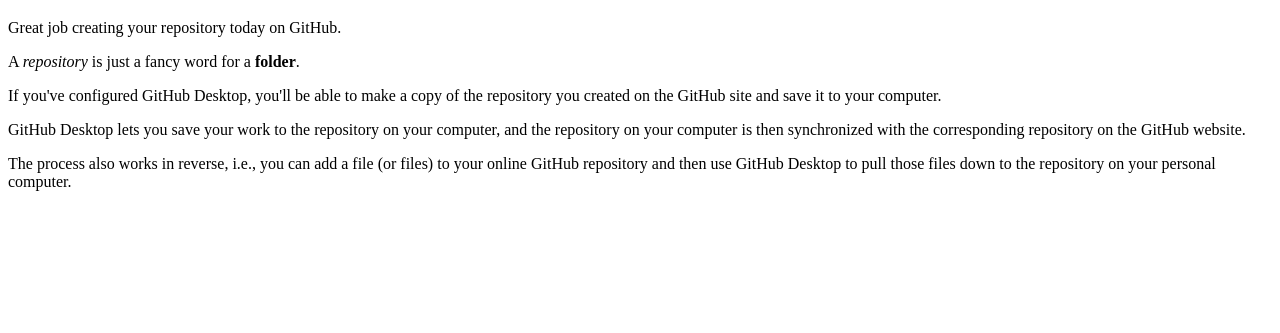
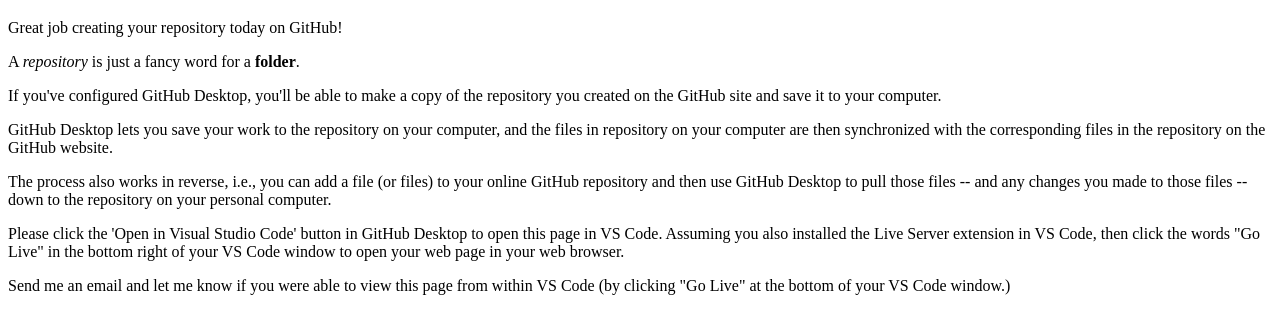
Before and after one commit to KatelynCurtiss/wad-kc24, a plain HTML site: page test-page.html in a window 1280 px wide. Shown: the part 61-394 px from the top of the page. Drawn offline with Linux system fonts and the light colour scheme.

Commit message:
Update test-page.html

```diff
--- a/test-page.html
+++ b/test-page.html
@@ -9,15 +9,19 @@
 
 	<h1>Welcome to Career Tech</h1>
 
-	<p>Great job creating your repository today on GitHub.</p>
+	<p>Great job creating your repository today on GitHub!</p>
 
 	<p>A <em>repository</em> is just a fancy word for a <strong>folder</strong>.</p>
 
 	<p>If you&apos;ve configured GitHub Desktop, you&apos;ll be able to make a copy of the repository you created on the GitHub site and save it to your computer.</p>
 
-	<p>GitHub Desktop lets you save your work to the repository on your computer, and the repository on your computer is then synchronized with the corresponding repository on the GitHub website.</p>
+	<p>GitHub Desktop lets you save your work to the repository on your computer, and the files in repository on your computer are then synchronized with the corresponding files in the repository on the GitHub website.</p>
 
-	<p>The process also works in reverse, i.e., you can add a file (or files) to your online GitHub repository and then use GitHub Desktop to pull those files down to the repository on your personal computer.</p>
+	<p>The process also works in reverse, i.e., you can add a file (or files) to your online GitHub repository and then use GitHub Desktop to pull those files -- and any changes you made to those files -- down to the repository on your personal computer.</p>
+
+	<p>Please click the 'Open in Visual Studio Code' button in GitHub Desktop to open this page in VS Code.  Assuming you also installed the Live Server extension in VS Code, then click the words &quot;Go Live&quot; in the bottom right of your VS Code window to open your web page in your web browser.</p>
+
+	<p>Send me an email and let me know if you were able to view this page from within VS Code (by clicking &quot;Go Live&quot; at the bottom of your VS Code window.)</p>
 
 </body>
 </html>
```
